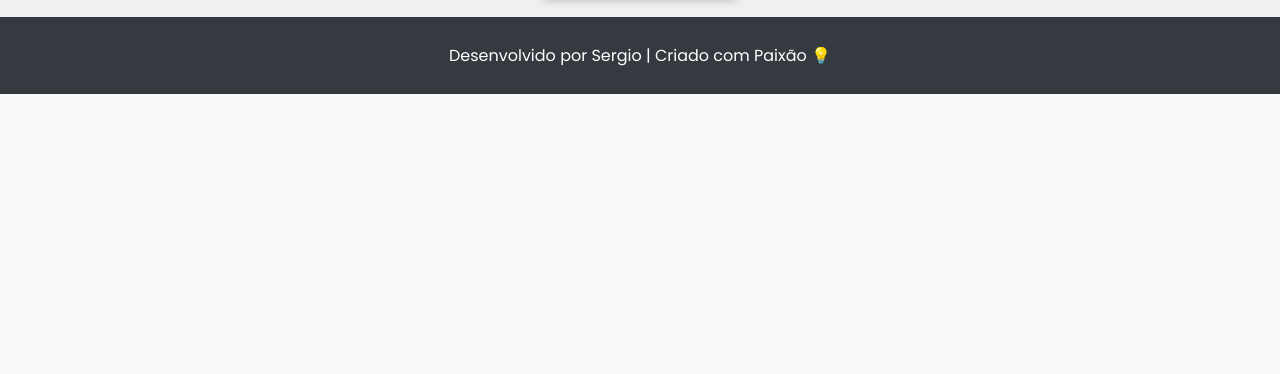
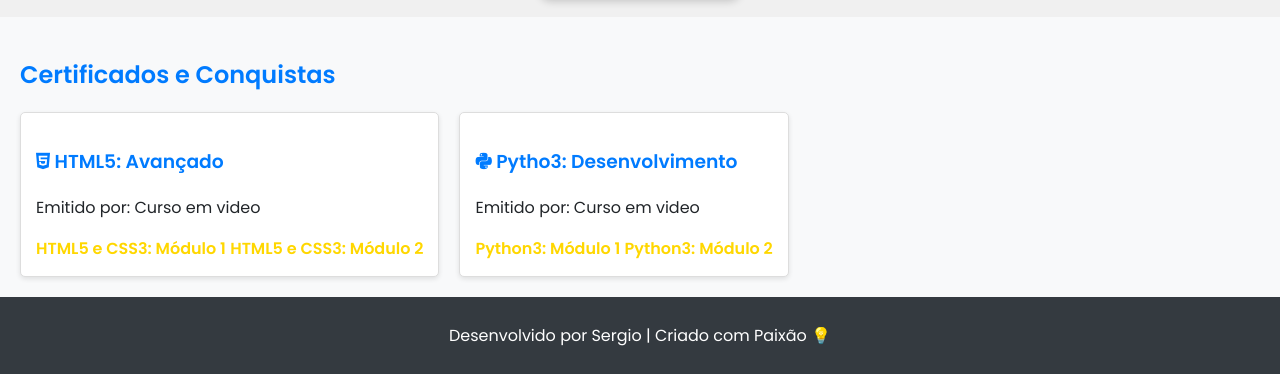
Before and after one commit to franciscosergio/meu-portfolio-fotos, a plain HTML site: page index.html in a window 1280 px wide. Shown: the part 904-1278 px from the top of the page. Before the commit the page ends 998 px from the top, so only its background shows below. Drawn offline with Linux system fonts and the light colour scheme.

Commit message:
Add mais uma seção

```diff
--- a/index.html
+++ b/index.html
@@ -7,6 +7,7 @@
     <link rel="stylesheet" href="styles.css">
     <link href="https://fonts.googleapis.com/css2?family=Poppins:wght@300;400;600&display=swap" rel="stylesheet">
     <link href="https://cdnjs.cloudflare.com/ajax/libs/font-awesome/5.15.4/css/all.min.css" rel="stylesheet">
+
 
 
 </head>
@@ -71,6 +72,23 @@
 
 
         </section>
+        <section id="certificados">
+            <h2>Certificados e Conquistas</h2>
+            <div class="certificados-container">
+                <div class="certificado">
+                    <h3><i class="fab fa-html5"></i> HTML5: Avançado</h3>
+                    <p>Emitido por: Curso em video</p>
+                    <a href="https://www.cursoemvideo.com/certificates/certificado/?course_id=51689&cert-nonce=0054dc3dfa">HTML5 e CSS3: Módulo 1</a>
+                    <a href="https://www.cursoemvideo.com/certificates/certificado/?course_id=59254&cert-nonce=e6c2d7e000">HTML5 e CSS3: Módulo 2</a>
+                </div>
+                <div class="certificado">
+                    <h3><i class="fab fa-python"></i> Pytho3: Desenvolvimento</h3>
+                    <p>Emitido por: Curso em video</p>
+                    <a href="https://www.cursoemvideo.com/certificates/certificado/?course_id=26338&cert-nonce=08878a958d">Python3: Módulo 1</a>
+                    <a href="https://www.cursoemvideo.com/certificates/certificado/?course_id=26540&cert-nonce=5834f98154">Python3: Módulo 2</a>
+                </div>
+            </div>
+        </section>
     </main>
     <footer>
         <p>Desenvolvido por Sergio | Criado com Paixão 💡</p>
--- a/styles.css
+++ b/styles.css
@@ -161,3 +161,37 @@ footer{
 .social-links li a:hover {
     color: #FFD700;
 }
+
+#certificados {
+    padding: 20px;
+    background-color: #F8F9FA;
+    color: #212529;
+}
+
+.certificados-container {
+    display: flex;
+    flex-wrap: wrap;
+    gap: 20px;
+}
+
+.certificado {
+    border: 1px solid #DDD;
+    padding: 15px;
+    border-radius: 5px;
+    background-color: #FFF;
+    box-shadow: 0 2px 5px rgba(0, 0, 0, 0.1);
+}
+
+.certificado h3 {
+    color: #007BFF;
+}
+
+.certificado a {
+    text-decoration: none;
+    color: #FFD700;
+    font-weight: bold;
+}
+
+certificado a:hover {
+    color: #007BFF;
+}
```
